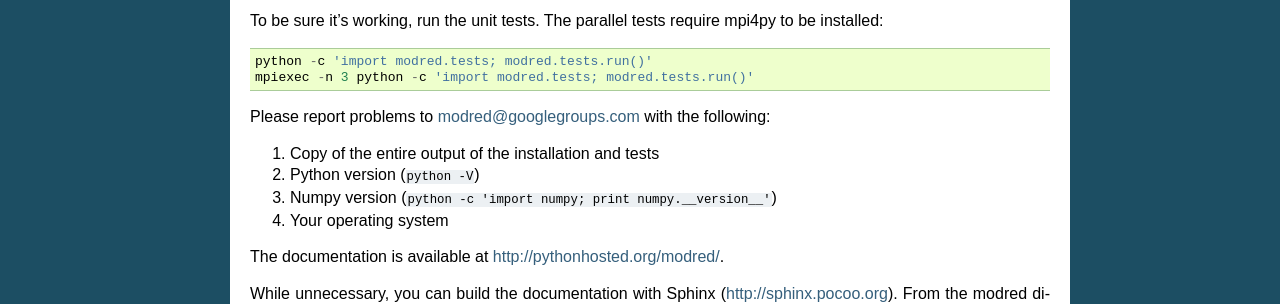
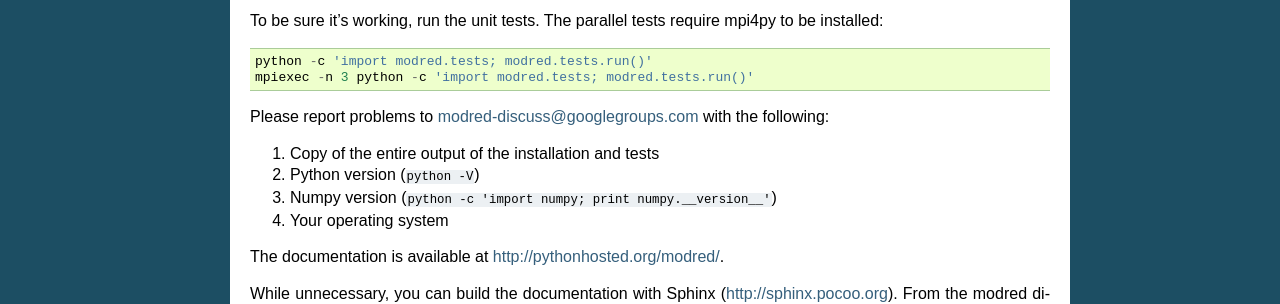
Before and after one commit to belson17/modred, a Sphinx documentation site: the page built from doc/installation.rst, in a window 1280 px wide. Shown: the part 329-633 px from the top of the page. Built offline with Sphinx 7.4.7, drawn with Linux system fonts in a browser that asks for light colours; formulas are drawn with MathJax 3; the version number is read from the project's files by our own code.

Commit message:
Updated docs

```diff
--- a/README.rst
+++ b/README.rst
@@ -36,7 +36,7 @@ mpi4py)::
 
   mpiexec -n 3 python -c 'import modred.tests; modred.tests.run()'
 
-Please report failures and installation problems to modred@googlegroups.com
+Please report failures and installation problems to modred-discuss@googlegroups.com
 with the following information:
 
 1. Copy of the entire output of the tests or installation
--- a/doc/conf.py
+++ b/doc/conf.py
@@ -12,7 +12,6 @@
 # serve to show the default.
 
 import sys, os
-from modred import __version__
 
 # If extensions (or modules to document with autodoc) are in another directory,
 # add these directories to sys.path here. If the directory is relative to the
@@ -20,6 +19,9 @@ from modred import __version__
 #sys.path.insert(0, os.path.abspath('.'))
 sys.path.insert(0, os.path.join(os.path.join(os.path.abspath('.'), '..'), 'src'))
 sys.path.insert(0, os.path.join(os.path.join(os.path.abspath('.'), '..'), 'examples'))
+sys.path.insert(0, os.path.join(os.path.join(os.path.abspath('.'), '..'), 'modred'))
+
+from modred import __version__
 
 # -- General configuration -----------------------------------------------------
 
--- a/doc/installation.rst
+++ b/doc/installation.rst
@@ -25,7 +25,7 @@ The parallel tests require mpi4py to be installed::
   python -c 'import modred.tests; modred.tests.run()'
   mpiexec -n 3 python -c 'import modred.tests; modred.tests.run()'
 
-Please report problems to modred@googlegroups.com with the following:
+Please report problems to modred-discuss@googlegroups.com with the following:
 
 1. Copy of the entire output of the installation and tests
 2. Python version (``python -V``)
--- a/doc/whymodred.rst
+++ b/doc/whymodred.rst
@@ -77,5 +77,5 @@ of data for you, i.e.  it doesn't do domain decomposition for you.
 However, modred could be extended so that you can provide parallelized
 functions, allowing arbitrarily large data.
 If you're curious about this, contact Brandt Belson and Jonathan Tu at
-modred@googlegroups.com.
+modred-discuss@googlegroups.com.
 For now, a work-around is to use "fat" nodes with large amounts of memory.
--- a/setup.py
+++ b/setup.py
@@ -39,7 +39,7 @@ setup(
     url='https://pythonhosted.org/modred',
     maintainer=('Brandt Belson, Jonathan Tu, and Clancy Rowley; '
             'repacked & ported for Python3 by Pierre Augier'),
-    maintainer_email='modred@googlegroups.com',
+    maintainer_email='modred-discuss@googlegroups.com',
     license='Free BSD',
     classifiers=[
         # How mature is this project? Common values are
@@ -58,6 +58,7 @@ setup(
         'Programming Language :: Python :: 3.3',
         'Programming Language :: Python :: 3.4',
         'Programming Language :: Python :: 3.5',
+        'Programming Language :: Python :: 3.6'
         ],
     packages=find_packages(exclude=['doc', 'matlab']),
     package_dir={'modred': 'modred'},
```
